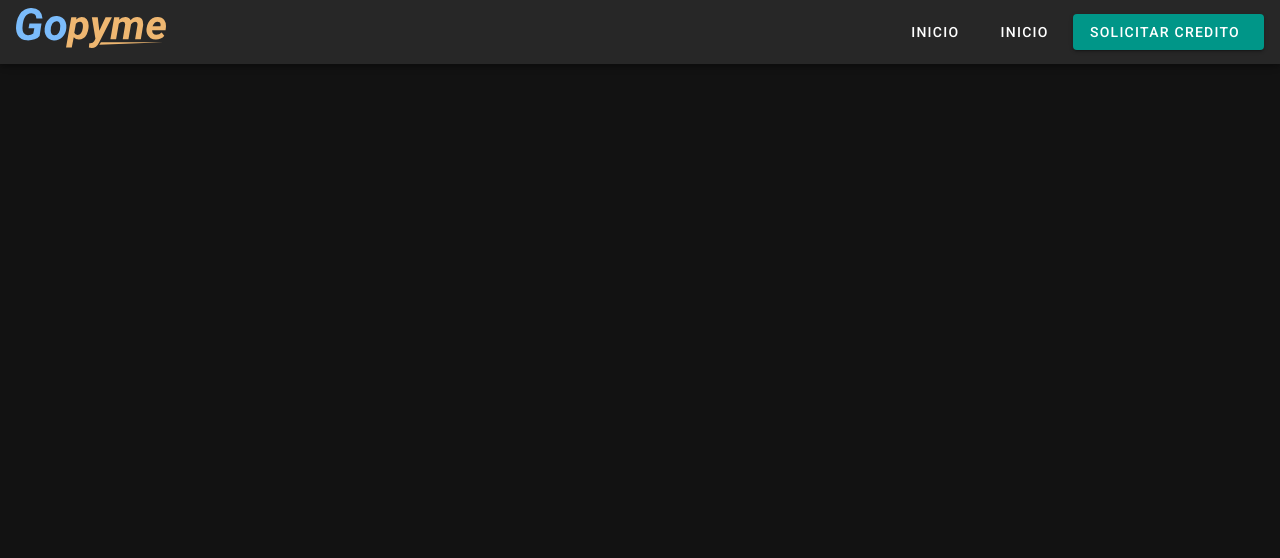
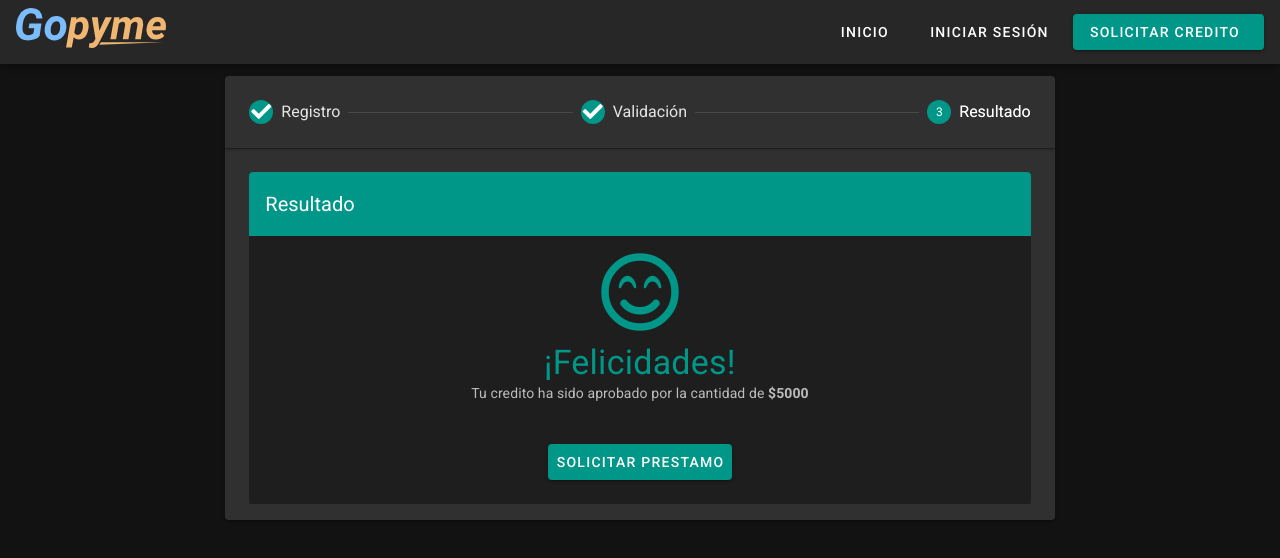
Before and after one commit to Danysaurio/gopyme-front, a Vue app: page /pymeinit in a window 1280 px wide. Shown: the top 558 px of the page. Built offline with nearby package versions, Linux system fonts and the light colour scheme.

Commit message:
ia estoy arto

```diff
--- a/package.json
+++ b/package.json
@@ -9,6 +9,7 @@
     "lint": "vue-cli-service lint"
   },
   "dependencies": {
+    "axios": "^0.19.0",
     "core-js": "^2.6.5",
     "vue": "^2.6.10",
     "vue-router": "^3.0.3",
--- a/src/App.vue
+++ b/src/App.vue
@@ -1,8 +1,8 @@
 <template>
   <v-app>
-    <v-app-bar app>
+    <v-app-bar app v-if="this.$route.name !== 'user'">
       <v-toolbar-title class="">
-        <a href="/about">
+        <a href="/">
           <img src="./assets/logo.svg" alt="" width="50%">
         </a>
       </v-toolbar-title>
@@ -11,9 +11,9 @@
         <span class="mr-2">Inicio</span>
       </v-btn>
       <v-btn text href="/login">
-        <span class="mr-2">Inicio</span>
+        <span class="mr-2">Iniciar sesión</span>
       </v-btn>
-      <v-btn  href="/" color="primary">
+      <v-btn  href="/pymeinit" color="primary">
         <span class="mr-2">Solicitar Credito</span>
       </v-btn>
 
@@ -29,10 +29,10 @@
 
 export default {
   name: 'App',
-  components: {},
   data: () => ({
     //
   }),
+
 };
 </script>
 <style lang="scss">
--- a/src/components/ValidateResult.vue
+++ b/src/components/ValidateResult.vue
@@ -1,13 +1,19 @@
 <template>
     <v-card class="elevation-12">
-        <v-toolbar color="teal" dark flat>
-            <v-toolbar-title>Validar tienda en linea</v-toolbar-title>
+        <v-toolbar :color="result ? 'teal': 'red'" dark flat>
+            <v-toolbar-title>Resultado</v-toolbar-title>
         </v-toolbar>
         <v-card-text>
-
+            <div class="text-center">
+                <v-icon :color="result ? 'teal': 'red'" :size="80">far fa-smile-beam</v-icon>
+                <h4 class="display-1 primary-text teal--text" style="margin-top:10px">
+                    ¡Felicidades!
+                </h4>
+                <p>Tu credito ha sido aprobado por la cantidad de <b>$5000</b></p>
+            </div>
         </v-card-text>
-        <v-card-actions class="d-flex justify-center" style="padding-bottom:1.5em;">
-            <v-btn color="teal"> Enviar <v-icon right>fa-paper-plane</v-icon>
+         <v-card-actions class="d-flex justify-center" style="padding-bottom:1.5em;">
+            <v-btn color="teal"> Solicitar prestamo
             </v-btn>
         </v-card-actions>
     </v-card>
@@ -15,16 +21,10 @@
 
 <script>
 export default {
-    data: () => ({})
+    data: () => ({}),
+    props:['result']
 };
 </script>
 <style lang="scss" >
-    .validate-item-box{
-        max-width: 80%;
-        margin: 0 auto;
-        .ask-icon {
-           margin-left: 1em;
-           opacity: .4;
-        }
-    }
+
 </style>
--- a/src/components/ValidateUserPays.vue
+++ b/src/components/ValidateUserPays.vue
@@ -11,7 +11,7 @@
             </p>
             <v-form>
                 <div class="d-flex align-center validate-item-box ">
-                    <v-text-field label="Llave 1" name="key-1" prepend-icon="fa-key" type="text"></v-text-field>
+                    <v-text-field label="clent_id" name="clent_id" prepend-icon="fa-key" type="text"></v-text-field>
                     <v-tooltip bottom>
                         <template v-slot:activator="{ on }">
                             <v-icon right class="ask-icon" v-on="on">fa-question-circle</v-icon>
@@ -20,7 +20,7 @@
                     </v-tooltip>
                 </div>
                  <div class="d-flex align-center validate-item-box ">
-                    <v-text-field label="Llave 2" name="key-1" prepend-icon="fa-key" type="text"></v-text-field>
+                    <v-text-field label="clent_secret" name="clent_secret" prepend-icon="fa-key" type="text"></v-text-field>
                     <v-tooltip bottom>
                         <template v-slot:activator="{ on }">
                             <v-icon right class="ask-icon" v-on="on">fa-question-circle</v-icon>
--- a/src/router.js
+++ b/src/router.js
@@ -15,18 +15,25 @@ export default new Router({
       component: Home
     },
     {
-      path: '/ceateUser',
-      name: 'createUser',
+      path: '/pymeinit',
+      name: 'pymeinit',
       component: ()=>import('./views/PymeInit.vue')
+    },
+    {
+      path: '/login',
+      name: 'login',
+      component: ()=>import('./views/loggin.vue')
     },
     {
       path: '/about',
       name: 'about',
       component: about
-      // route level code-splitting
-      // this generates a separate chunk (about.[hash].js) for this route
-      // which is lazy-loaded when the route is visited.
-      //component: () => import(/* webpackChunkName: "about" */ './views/About.vue')
+    },
+    {
+      path: '/user',
+      name: 'user',
+      component: ()=>import('./views/User.vue')
     }
+
   ]
 })
--- a/src/views/PymeInit.vue
+++ b/src/views/PymeInit.vue
@@ -23,12 +23,7 @@
                 </v-stepper-content>
 
                 <v-stepper-content step="3">
-                  <v-card class="mb-12" color="grey lighten-1" height="200px"></v-card>
-
-                  <v-btn color="primary" @click="e1 = 1">
-                    Continue
-                  </v-btn>
-                  <v-btn text>Cancel</v-btn>
+                  <ValidateResult :result="true"></ValidateResult>
                 </v-stepper-content>
               </v-stepper-items>
             </v-stepper>
@@ -46,7 +41,8 @@ import ValidateResult from '../components/ValidateResult'
   export default {
     components:{
         CreateUserForm,
-        ValidateUserPays
+        ValidateUserPays,
+        ValidateResult
     },
     data: () => ({
       step:3
```
Also changed, not shown: 1 other file (tests, documents, lock files or other folders).
